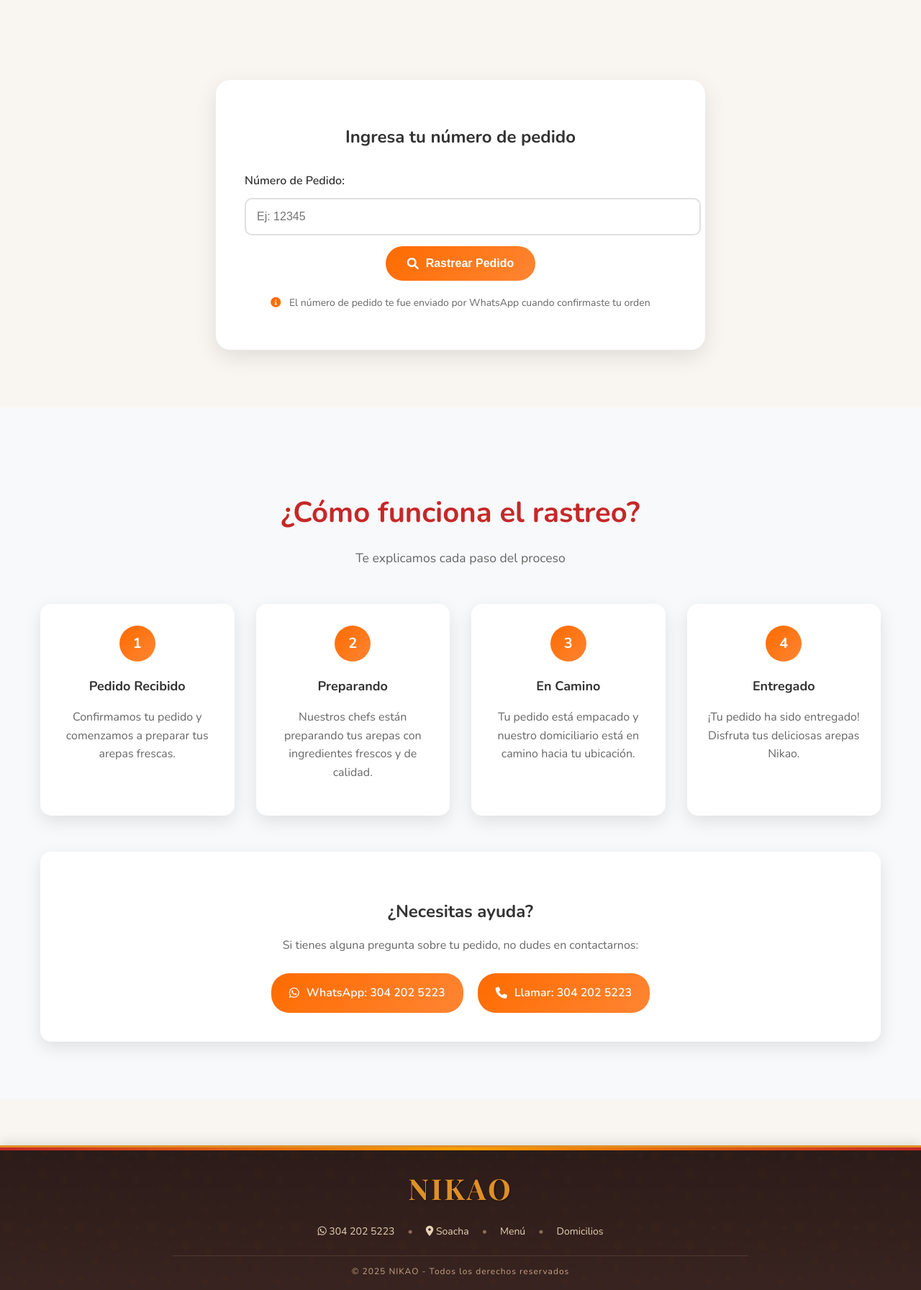
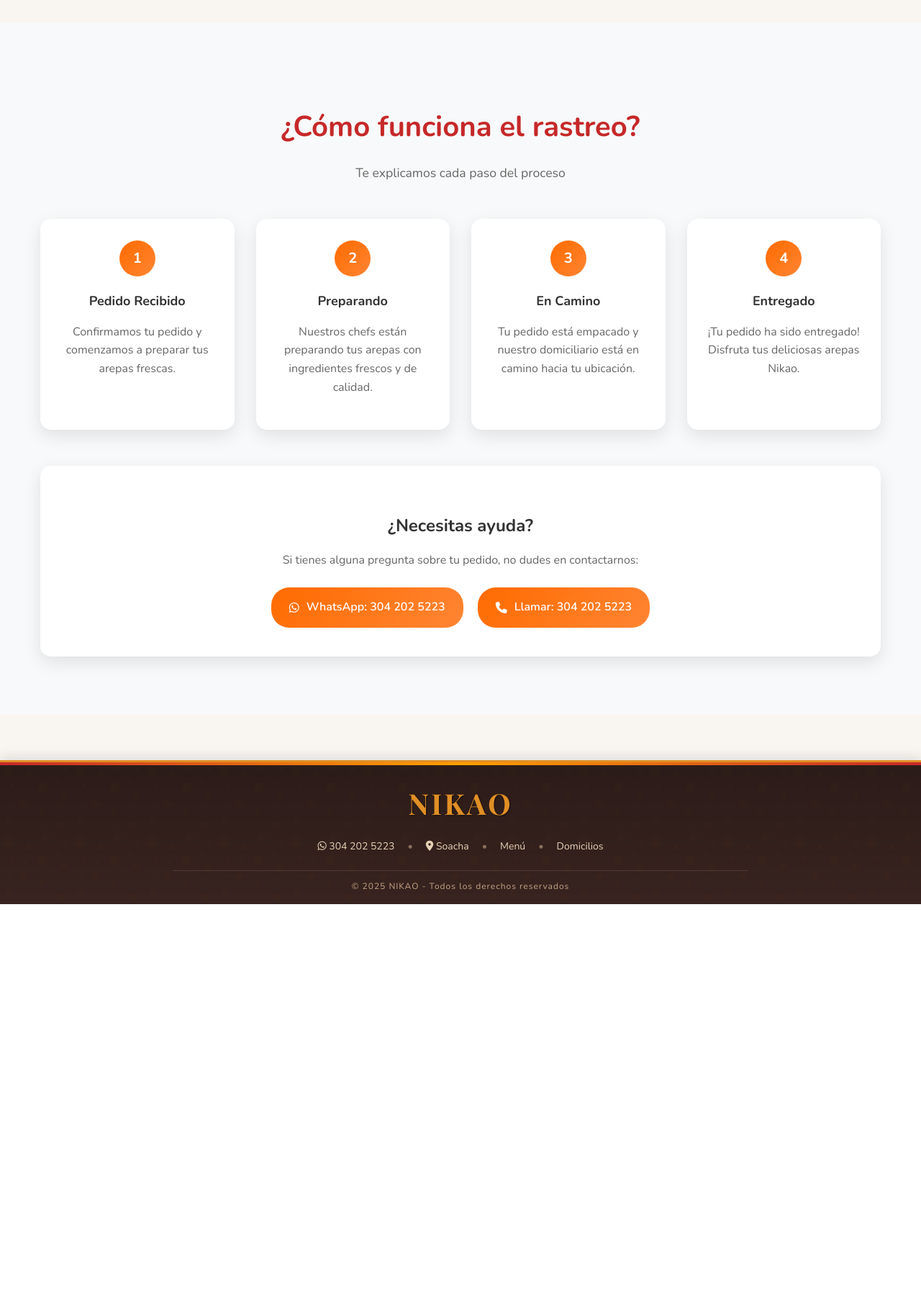
Before and after one commit to AlejandroGualtero07/NIKAO, a Flask app: page /rastrear in a window 1280 px wide. Shown: the part 597-2389 px from the top of the page at 72% size. After the commit the page ends 1853 px from the top, so only its background shows below. Run offline with Flask 3, Linux system fonts and the light colour scheme.

Commit message:
Descripción de los cambios

```diff
--- a/templates/rastrear.html
+++ b/templates/rastrear.html
@@ -26,105 +26,6 @@
     </div>
 </section>
 
-<!-- Formulario de Rastreo -->
-<section class="tracking-section" id="tracking-section">
-    <div class="container">
-        <div class="tracking-form-container">
-            <div class="tracking-form">
-                <h2>Ingresa tu número de pedido</h2>
-                <div class="form-group">
-                    <label for="pedidoId">Número de Pedido:</label>
-                    <input type="number" id="pedidoId" placeholder="Ej: 12345" required>
-                    <button type="button" id="trackBtn" class="btn-track">
-                        <i class="fas fa-search"></i>
-                        Rastrear Pedido
-                    </button>
-                </div>
-                <p class="form-help">
-                    <i class="fas fa-info-circle"></i>
-                    El número de pedido te fue enviado por WhatsApp cuando confirmaste tu orden
-                </p>
-            </div>
-        </div>
-
-        <!-- Resultado del Rastreo -->
-        <div class="tracking-result" id="trackingResult" style="display: none;">
-            <div class="order-info">
-                <h3>Estado de tu Pedido #<span id="orderNumber"></span></h3>
-                <p>Cliente: <span id="customerName"></span></p>
-            </div>
-
-            <div class="progress-container">
-                <div class="progress-bar-container">
-                    <div class="progress-bar" id="progressBar"></div>
-                </div>
-                <div class="progress-steps">
-                    <div class="step" data-step="recibido">
-                        <div class="step-icon">
-                            <i class="fas fa-check-circle"></i>
-                        </div>
-                        <span class="step-label">Pedido Recibido</span>
-                    </div>
-                    <div class="step" data-step="preparando">
-                        <div class="step-icon">
-                            <i class="fas fa-utensils"></i>
-                        </div>
-                        <span class="step-label">Preparando</span>
-                    </div>
-                    <div class="step" data-step="en_camino">
-                        <div class="step-icon">
-                            <i class="fas fa-motorcycle"></i>
-                        </div>
-                        <span class="step-label">En Camino</span>
-                    </div>
-                    <div class="step" data-step="entregado">
-                        <div class="step-icon">
-                            <i class="fas fa-home"></i>
-                        </div>
-                        <span class="step-label">Entregado</span>
-                    </div>
-                </div>
-            </div>
-
-            <div class="order-details">
-                <div class="detail-card">
-                    <h4><i class="fas fa-clock"></i> Tiempo</h4>
-                    <p>Transcurrido: <span id="timeElapsed"></span> min</p>
-                    <p>Estimado: <span id="timeEstimated"></span> min</p>
-                </div>
-
-                <div class="detail-card">
-                    <h4><i class="fas fa-info-circle"></i> Estado Actual</h4>
-                    <p id="currentStatus"></p>
-                </div>
-            </div>
-
-            <div class="tracking-actions">
-                <a href="https://wa.me/573042025223" class="btn-contact" target="_blank">
-                    <i class="fab fa-whatsapp"></i>
-                    Contactar por WhatsApp
-                </a>
-                <button type="button" id="refreshBtn" class="btn-refresh">
-                    <i class="fas fa-sync-alt"></i>
-                    Actualizar Estado
-                </button>
-            </div>
-        </div>
-
-        <!-- Error -->
-        <div class="tracking-error" id="trackingError" style="display: none;">
-            <div class="error-content">
-                <i class="fas fa-exclamation-triangle"></i>
-                <h3>Pedido no encontrado</h3>
-                <p>No pudimos encontrar un pedido con ese número. Verifica que hayas ingresado el número correcto.</p>
-                <button type="button" id="tryAgainBtn" class="btn-try-again">
-                    <i class="fas fa-redo"></i>
-                    Intentar de nuevo
-                </button>
-            </div>
-        </div>
-    </div>
-</section>
 
 <!-- Información Adicional -->
 <section class="tracking-info">
```
Also changed, not shown: static/js/cart-system.js (+26 -15 lines), templates/carta.html (+4 -4 lines).
